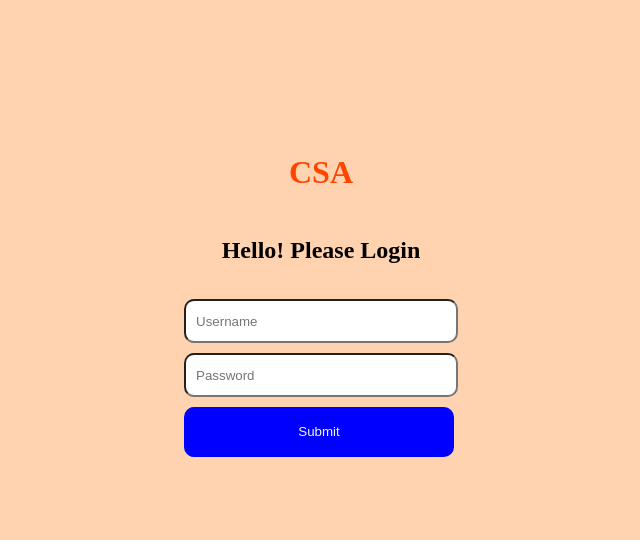
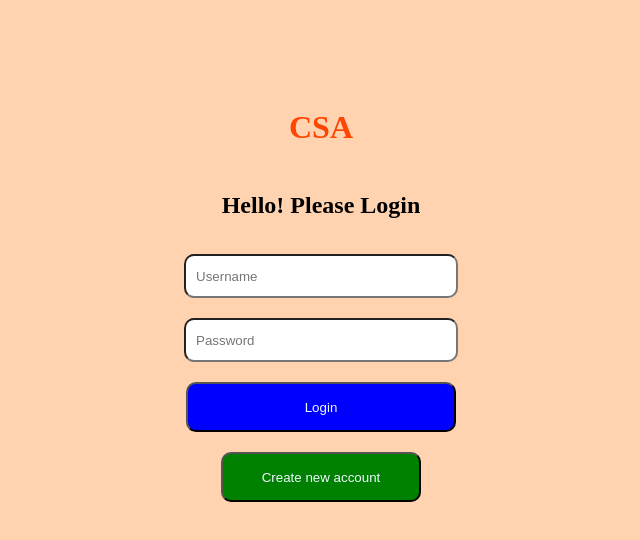
Before and after one commit to Yashwanth1297/My_App_UI, a React (Create React App) app: page /Register in a window 1280 px wide. Shown: the top 540 px of the page, without its empty margins (319-959 px from the left). Built offline with nearby package versions, Linux system fonts and the light colour scheme.

Commit message:
Summary: Registration Page

```diff
--- a/src/App.js
+++ b/src/App.js
@@ -2,6 +2,7 @@ import React from "react";
 import About from "./components/About/About";
 import Upload from "./components/Upload/Upload";
 import Login from "./components/Login/Login";
+import Register from "./components/Register/Register";
 import Download from "./components/Download";
 import {Route,Routes} from "react-router-dom";
 import Footer from "./components/Footer/Footer";
@@ -19,6 +20,7 @@ function App() {
       <Route path="/About" element={<About />} />
       <Route path="/Upload" element={<Upload />} />
       <Route path="/Download" element={<Download />} />
+      <Route path ="/Register" element = {<Register />} />
       </Routes>
       <Footer /></>):<Login />}
 
--- a/src/components/Login/Login.js
+++ b/src/components/Login/Login.js
@@ -1,7 +1,9 @@
 import React from "react";
 import "./Login.scss";
+// import Register from "/Register/Register.js";
 import { useSelector,useDispatch } from "react-redux";
 import loginState from "../../Actions/user";
+import Register from "../Register/Register";
 
 function Login(){
     const dispatch = useDispatch();
@@ -11,7 +13,8 @@ function Login(){
         <form className="login_form">
         <input type="text" placeholder="Username" name="uname"></input>
         <input type="password" placeholder="Password" name="password"></input>
-        <input id="btn" type="submit" onClick={()=>dispatch(loginState())}></input>
+        <button id="btnl" onClick={()=>dispatch(loginState())}>Login</button>
+        <button id="btnr" onClick={() =>{return <Register />}}>Create new account</button>
         </form>
     </div>)
 }
--- a/src/components/Login/Login.scss
+++ b/src/components/Login/Login.scss
@@ -7,13 +7,29 @@
     gap: 5px;
 }
 
-#btn{
+#btnl{
     height: 50px;
     width:270px;
     background-color: blue;
     color: aliceblue;
-    border:10px;
+    border-radius:10px;
+    margin:10px;
+}
 
+#btnr{
+    height: 50px;
+    width:200px;
+    background-color: green;
+    color: aliceblue;
+    border-radius:10px;
+    margin:10px;
+}
+
+.login_form{
+    display:flex;
+    flex-direction: column;
+    justify-content: center;
+    align-items: center;
 }
 
 .login_form input{
--- /dev/null
+++ b/src/components/Register/Register.js
@@ -0,0 +1,18 @@
+import React from "react";
+import "./Register.scss";
+
+function Register(){
+    return(<div className="signin">
+    <h1 className="app">CSA</h1>
+    <h2>Hello! Please Register</h2>
+    <form className="Registration_form">
+    <input type="text" placeholder="First Name" name="fname"></input>
+    <input type="text" placeholder="Last Name" name="lname"></input>
+    <input type="text" placeholder="Email" name="email"></input>
+    <input type="password" placeholder="Password" name="password"></input>
+    <input id="btn" type="Create Account"></input>
+    </form>
+    </div>)
+}
+
+export default Register;
```
Also changed, not shown: src/components/Register/Register.scss (added).
